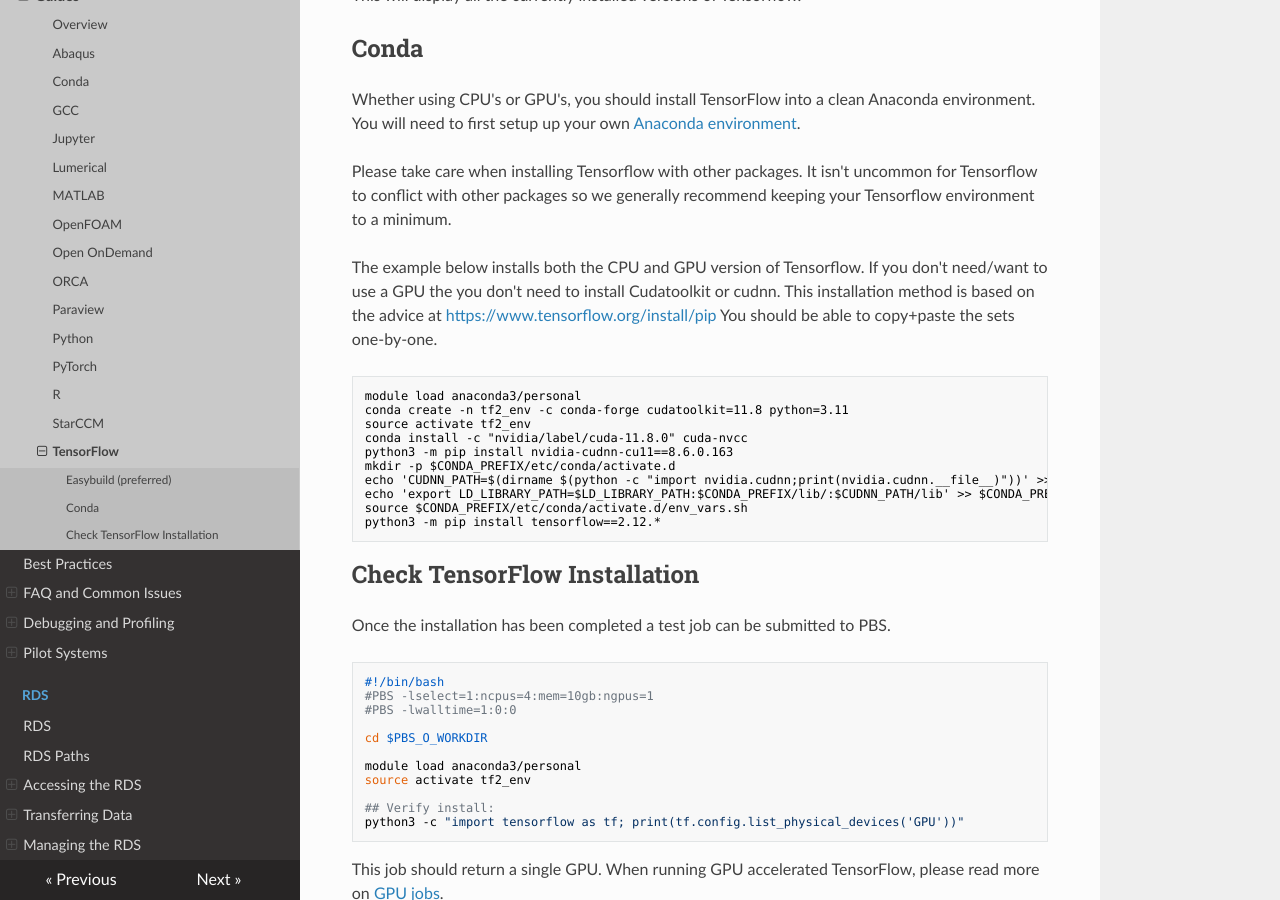
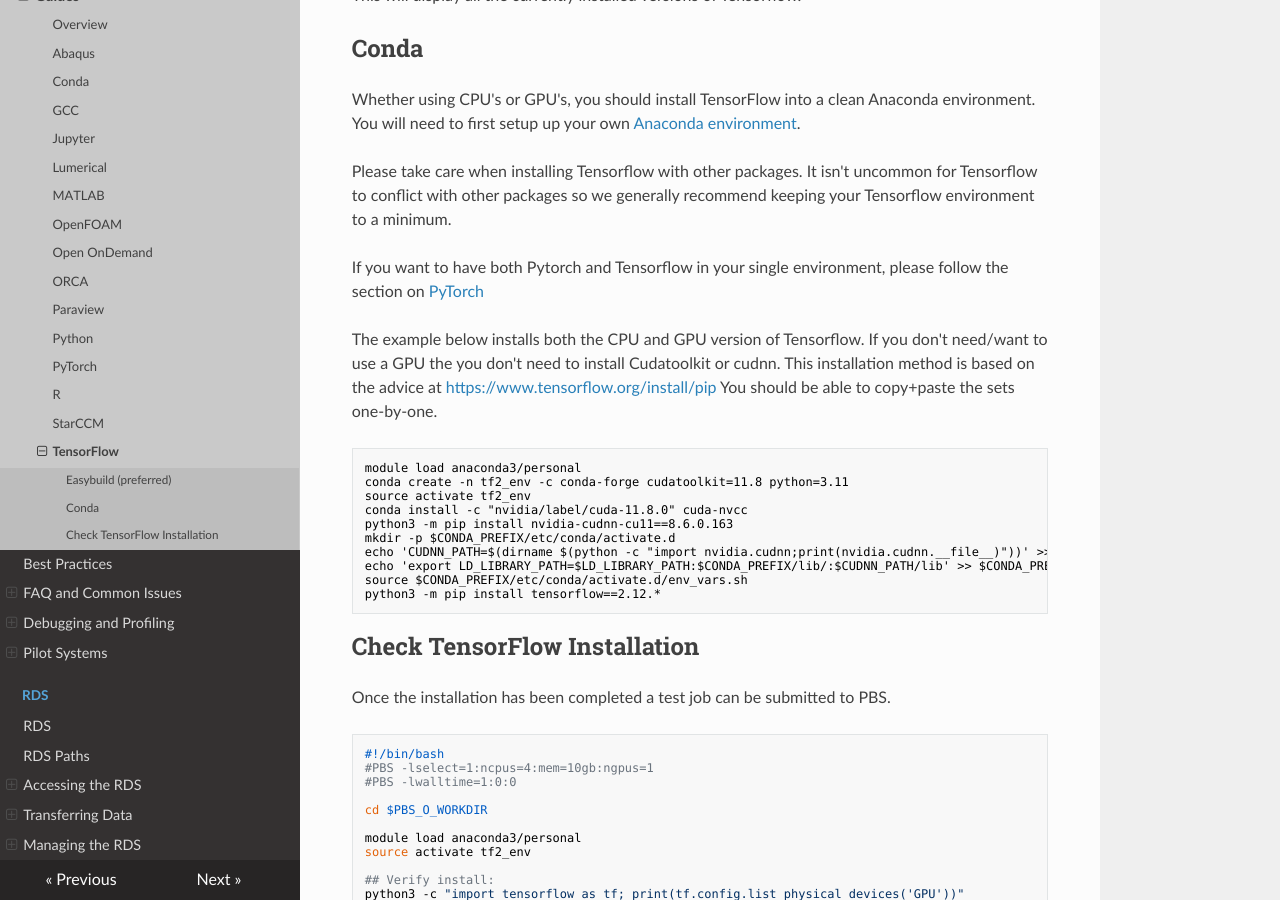
Before and after one commit to ImperialCollegeLondon/icl-rcs-user-guide, an MkDocs documentation site: the page built from docs/hpc/applications/guides/tensorflow.md, in a window 1280 px wide and 900 px high, scrolled down 1278 px. Built offline with MkDocs 1.6.1, drawn with Linux system fonts in a browser that asks for light colours; nearby versions of some CDN libraries.

Commit message:
Updated pytorch details in the TF page

```diff
--- a/docs/hpc/applications/guides/tensorflow.md
+++ b/docs/hpc/applications/guides/tensorflow.md
@@ -50,6 +50,8 @@ Whether using  CPU's or GPU's, you should install TensorFlow into a clean Anacon
 
 Please take care when installing Tensorflow with other packages. It isn't uncommon for Tensorflow to conflict with other packages so we generally recommend keeping your Tensorflow environment to a minimum.
 
+If you want to have both Pytorch and Tensorflow in your single environment, please follow the section on [PyTorch](./pytorch.md/#tensorflow-and-pytorch)
+
 The example below installs both the CPU and GPU version of Tensorflow. If you don't need/want to use a GPU the you don't need to install Cudatoolkit or cudnn. This installation method is based on the advice at [https://www.tensorflow.org/install/pip](https://www.tensorflow.org/install/pip) You should be able to copy+paste the sets one-by-one.
 
 
```
